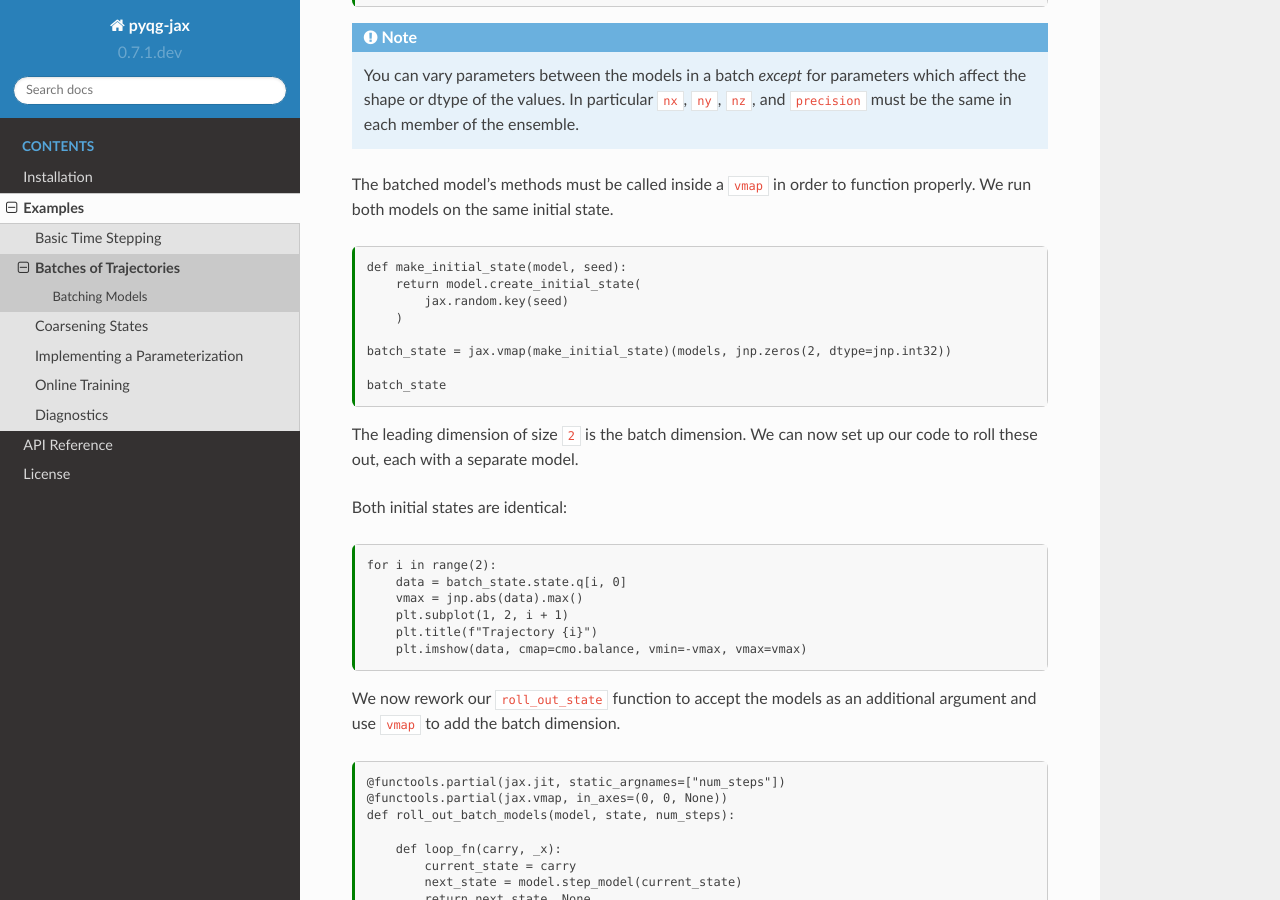
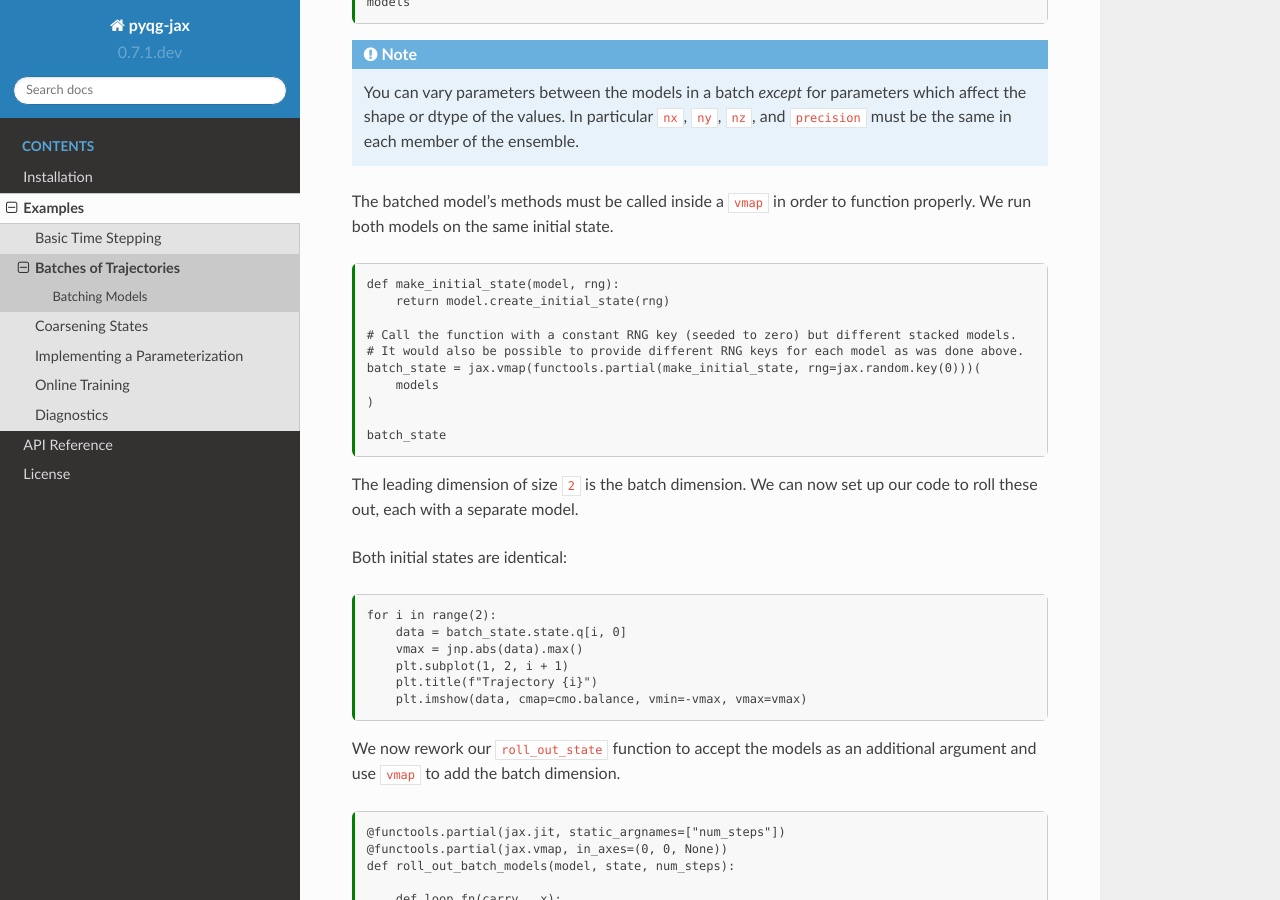
Before and after one commit to karlotness/pyqg-jax, a Sphinx documentation site: the page built from docs/examples.batchstep.md, in a window 1280 px wide and 900 px high, scrolled down 2422 px. Built offline with Sphinx 7.4.7 and the Read the Docs theme 2.0.0, drawn with Linux system fonts in a browser that asks for light colours; some of the changed text lies outside the part shown.

Commit message:
Update stacked trajectory and model examples with comments.
The new approach is more straightforward, actually splitting and
stacking the RNG keys instead of more complicated manipulation with
seeds and vmap.

````diff
--- a/docs/examples.batchstep.md
+++ b/docs/examples.batchstep.md
@@ -51,7 +51,8 @@
 `key` objects:
 
 ```{code-cell} ipython3
-init_rngs = jax.vmap(jax.random.key)(jnp.asarray([0, 1, 2]))
+# Split one initial RNG key into three, then stack and vmap
+init_rngs = jnp.stack(jax.random.split(jax.random.key(0), 3))
 init_states = jax.vmap(model.create_initial_state)(init_rngs)
 
 init_states
@@ -157,12 +158,14 @@
 function properly. We run both models on the same initial state.
 
 ```{code-cell} ipython3
-def make_initial_state(model, seed):
-    return model.create_initial_state(
-        jax.random.key(seed)
-    )
+def make_initial_state(model, rng):
+    return model.create_initial_state(rng)
 
-batch_state = jax.vmap(make_initial_state)(models, jnp.zeros(2, dtype=jnp.int32))
+# Call the function with a constant RNG key (seeded to zero) but different stacked models.
+# It would also be possible to provide different RNG keys for each model as was done above.
+batch_state = jax.vmap(functools.partial(make_initial_state, rng=jax.random.key(0)))(
+    models
+)
 
 batch_state
 ```
````
